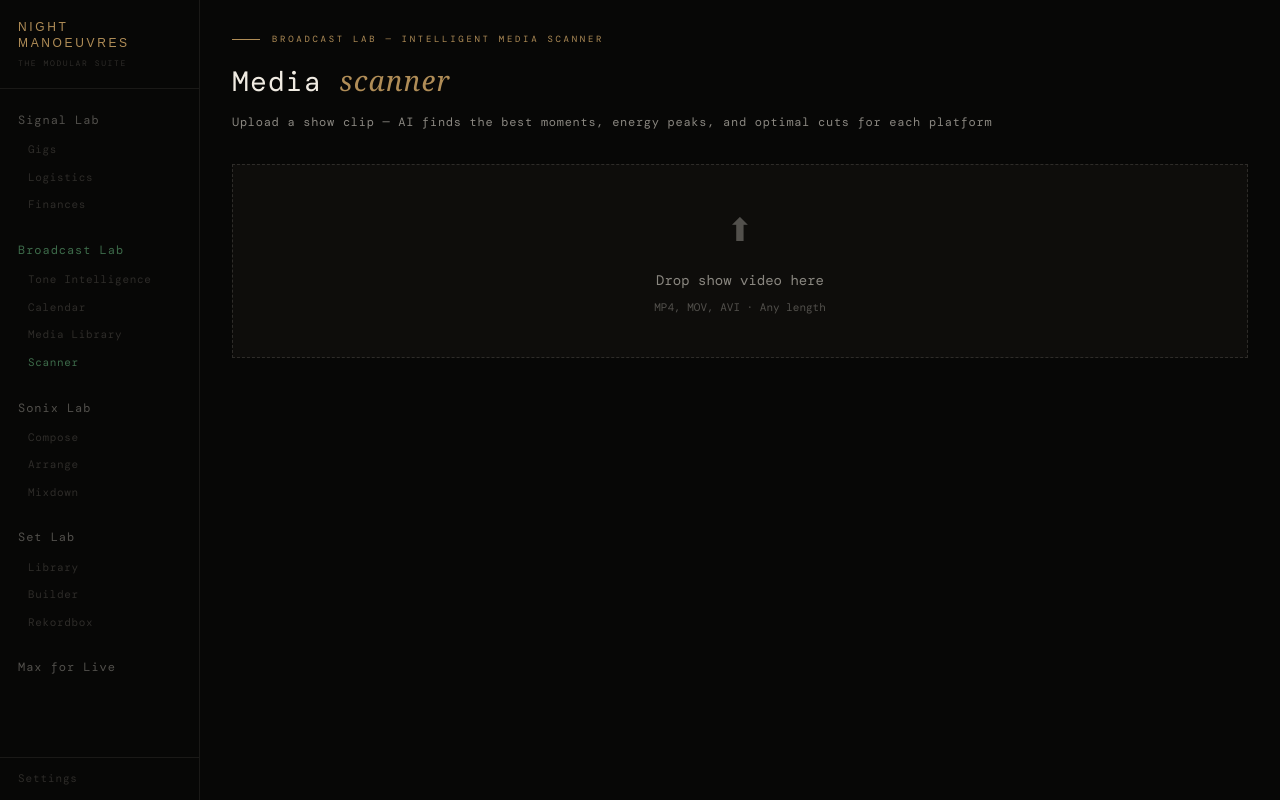
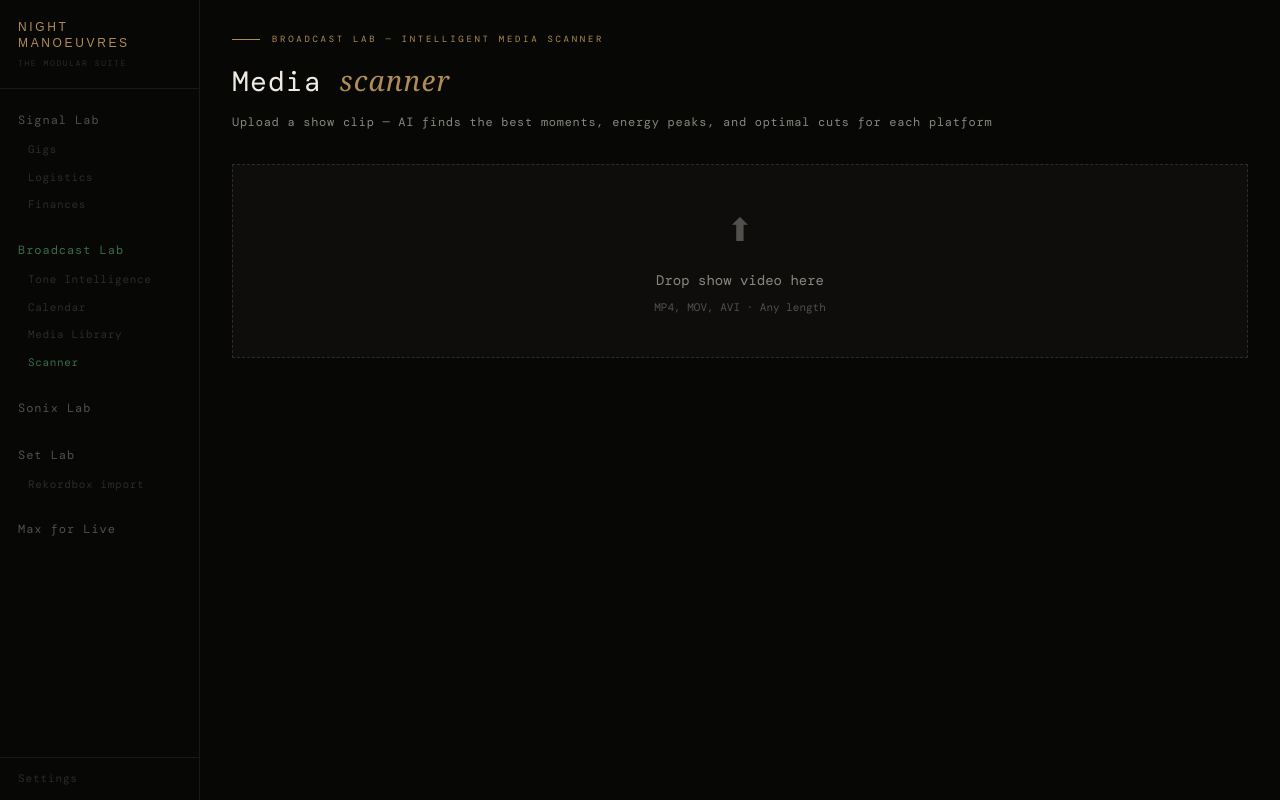
Before and after one commit to absoluteisherenow/signallab, a Next.js app: page /broadcast/scanner in a window 1280 px wide. Built offline with nearby package versions, Linux system fonts and the light colour scheme; a web font is replaced by a local one.

Commit message:
Fix nav — clean subs, scanner own page, Set Lab simplified

```diff
--- a/src/app/broadcast/scanner/page.tsx
+++ b/src/app/broadcast/scanner/page.tsx
@@ -1,2 +1,2 @@
-import {MediaScanner} from "@/components/broadcast/MediaScanner"
+import { MediaScanner } from '@/components/broadcast/MediaScanner'
 export default MediaScanner
--- a/src/components/layout/Navigation.tsx
+++ b/src/components/layout/Navigation.tsx
@@ -15,29 +15,20 @@ const MODULES = [
     { label: 'Media Library', href: '/broadcast/media' },
     { label: 'Scanner', href: '/broadcast/scanner' },
   ]},
-  { label: 'Sonix Lab', href: '/sonix', color: '#6a7a9a', sub: [
-    { label: 'Compose', href: '/sonix/compose' },
-    { label: 'Arrange', href: '/sonix/arrange' },
-    { label: 'Mixdown', href: '/sonix/mixdown' },
-  ]},
+  { label: 'Sonix Lab', href: '/sonix', color: '#6a7a9a', sub: [] },
   { label: 'Set Lab', href: '/setlab', color: '#9a6a5a', sub: [
-    { label: 'Library', href: '/setlab/library' },
-    { label: 'Builder', href: '/setlab/builder' },
-    { label: 'Rekordbox', href: '/setlab/rekordbox' },
+    { label: 'Rekordbox import', href: '/setlab/rekordbox' },
   ]},
   { label: 'Max for Live', href: '/maxforlive', color: '#7a5a8a', sub: [] },
 ]
 
 export function Navigation() {
   const pathname = usePathname()
-
   const isActive = (href: string) => pathname === href
-
   const moduleActive = (mod: typeof MODULES[0]) => {
     if (mod.href === '/dashboard') return pathname === '/dashboard' || pathname === '/'
     return pathname === mod.href || mod.sub.some(s => pathname === s.href)
   }
-
   return (
     <nav style={{ width: '200px', background: '#070706', borderRight: '1px solid #1a1917', display: 'flex', flexDirection: 'column', fontFamily: "'DM Mono', monospace", flexShrink: 0, overflowY: 'auto' }}>
       <div style={{ padding: '20px 18px 18px', borderBottom: '1px solid #1a1917' }}>
```
